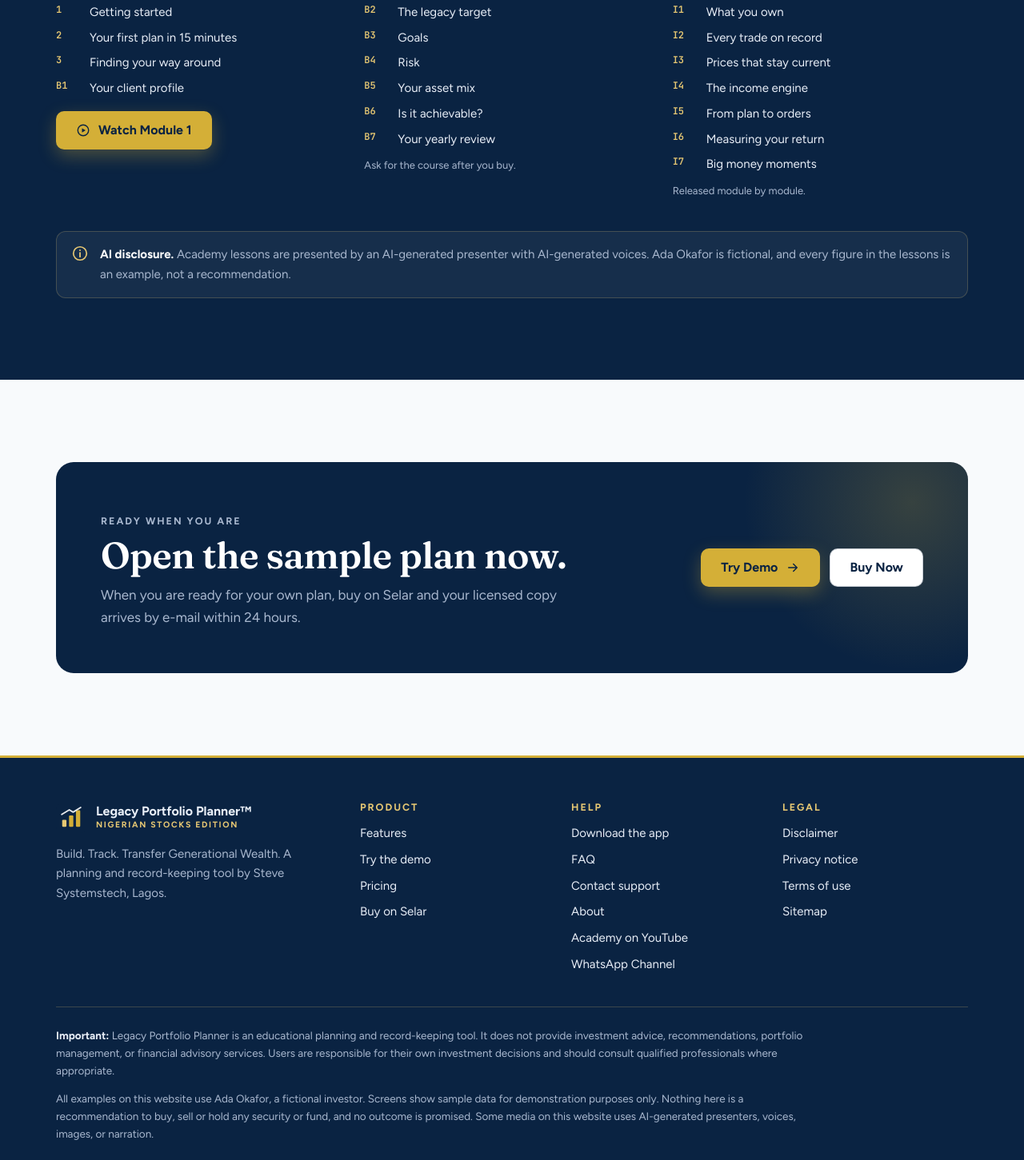
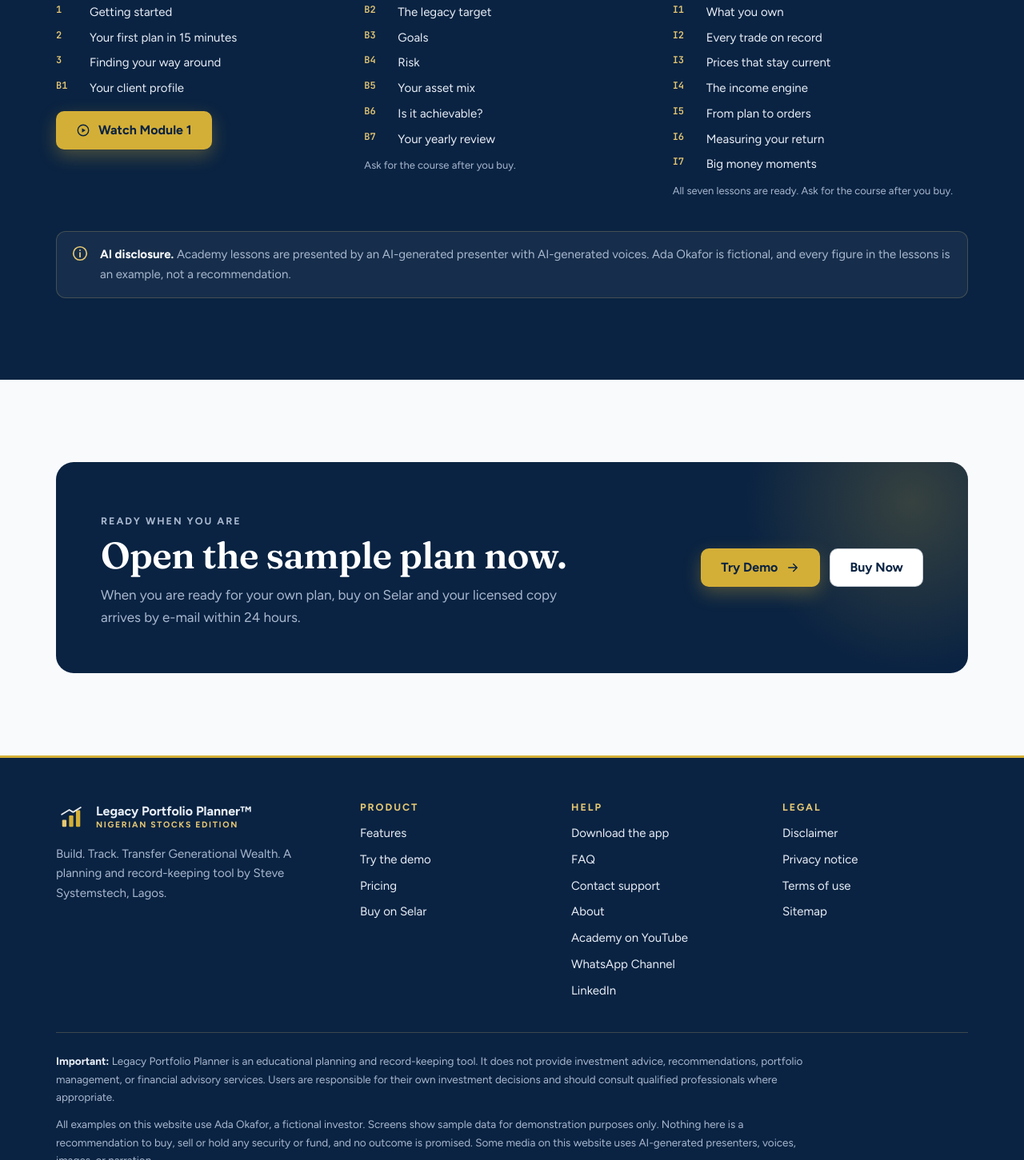
Before and after one commit to legacyportfolio/legacyportfolio.github.io, a plain HTML site: page demo.html in a window 1280 px wide. Shown: the part 2985-4436 px from the top of the page at 80% size. Drawn offline with Linux system fonts and the light colour scheme.

Commit message:
Add LinkedIn page; Intermediate Academy path now complete
Co-Authored-By: Claude Opus 5.5 <noreply@anthropic.com>
Claude-Session: https://claude.ai/code/session_017xo4nke39eoU6adX3svnwj

```diff
--- a/demo.html
+++ b/demo.html
@@ -57,7 +57,8 @@
     "name": "Steve Onu"
    },
    "sameAs": [
-    "https://selar.com/y9v5psiv59"
+    "https://selar.com/y9v5psiv59",
+    "https://www.linkedin.com/company/146974718/"
    ]
   },
   {
@@ -182,7 +183,7 @@
     <div class="lessons">
       <div class="lesson"><span class="chip">Free on YouTube</span><h3 style="color:#fff">Getting started</h3><ol><li><code>1</code>Getting started</li><li><code>2</code>Your first plan in 15 minutes</li><li><code>3</code>Finding your way around</li><li><code>B1</code>Your client profile</li></ol><a class="btn btn-gold" href="https://youtu.be/CpaSk5riHVw" rel="noopener" style="justify-self:start;margin-top:6px"><svg viewBox="0 0 24 24" aria-hidden="true" focusable="false"><circle cx="12" cy="12" r="9" fill="none" stroke="currentColor" stroke-width="1.8"/><path d="M10 8.5v7l6-3.5z" fill="currentColor"/></svg> Watch Module 1</a></div>
       <div class="lesson"><span class="chip todo">For licence holders</span><h3 style="color:#fff">Beginner path</h3><ol><li><code>B2</code>The legacy target</li><li><code>B3</code>Goals</li><li><code>B4</code>Risk</li><li><code>B5</code>Your asset mix</li><li><code>B6</code>Is it achievable?</li><li><code>B7</code>Your yearly review</li></ol><p class="who">Ask for the course after you buy.</p></div>
-      <div class="lesson"><span class="chip todo">For licence holders</span><h3 style="color:#fff">Intermediate path</h3><ol><li><code>I1</code>What you own</li><li><code>I2</code>Every trade on record</li><li><code>I3</code>Prices that stay current</li><li><code>I4</code>The income engine</li><li><code>I5</code>From plan to orders</li><li><code>I6</code>Measuring your return</li><li><code>I7</code>Big money moments</li></ol><p class="who">Released module by module.</p></div>
+      <div class="lesson"><span class="chip todo">For licence holders</span><h3 style="color:#fff">Intermediate path</h3><ol><li><code>I1</code>What you own</li><li><code>I2</code>Every trade on record</li><li><code>I3</code>Prices that stay current</li><li><code>I4</code>The income engine</li><li><code>I5</code>From plan to orders</li><li><code>I6</code>Measuring your return</li><li><code>I7</code>Big money moments</li></ol><p class="who">All seven lessons are ready. Ask for the course after you buy.</p></div>
     </div>
     <div class="notice mt-l"><svg viewBox="0 0 24 24" aria-hidden="true" focusable="false"><circle cx="12" cy="12" r="9" fill="none" stroke="currentColor" stroke-width="1.8"/><path d="M12 11v5.5M12 7.6v.2" stroke="currentColor" stroke-width="2" stroke-linecap="round"/></svg><p><b>AI disclosure.</b> Academy lessons are presented by an AI-generated presenter with AI-generated voices. Ada Okafor is fictional, and every figure in the lessons is an example, not a recommendation.</p></div>
   </div>
@@ -206,7 +207,7 @@
         <li><a href="pricing.html">Pricing</a></li><li><a href="https://selar.com/y9v5psiv59" rel="noopener">Buy on Selar</a></li></ul></div>
       <div><h2>Help</h2><ul>
         <li><a href="download.html">Download the app</a></li><li><a href="faq.html">FAQ</a></li><li><a href="contact.html">Contact support</a></li>
-        <li><a href="about.html">About</a></li><li><a href="https://youtu.be/CpaSk5riHVw" rel="noopener">Academy on YouTube</a></li><li><a href="https://whatsapp.com/channel/0029VbEP6LeHFxP8WHt86r0I" rel="noopener">WhatsApp Channel</a></li></ul></div>
+        <li><a href="about.html">About</a></li><li><a href="https://youtu.be/CpaSk5riHVw" rel="noopener">Academy on YouTube</a></li><li><a href="https://whatsapp.com/channel/0029VbEP6LeHFxP8WHt86r0I" rel="noopener">WhatsApp Channel</a></li><li><a href="https://www.linkedin.com/company/146974718/" rel="noopener">LinkedIn</a></li></ul></div>
       <div><h2>Legal</h2><ul>
         <li><a href="disclaimer.html">Disclaimer</a></li><li><a href="privacy.html">Privacy notice</a></li>
         <li><a href="terms.html">Terms of use</a></li><li><a href="sitemap.xml">Sitemap</a></li></ul></div>
```
Also changed, not shown: 404.html (+3 -2 lines), about.html (+3 -2 lines), contact.html (+4 -2 lines), disclaimer.html (+3 -2 lines), download.html (+3 -2 lines), faq.html (+3 -2 lines), features.html (+3 -2 lines), index.html (+3 -2 lines), pricing.html (+3 -2 lines), privacy.html (+3 -2 lines), terms.html (+3 -2 lines).
